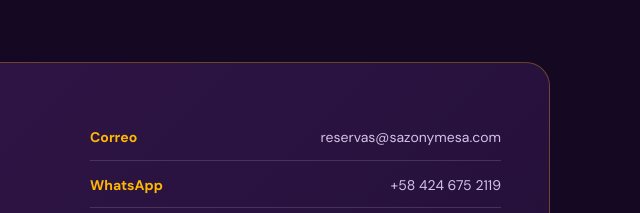
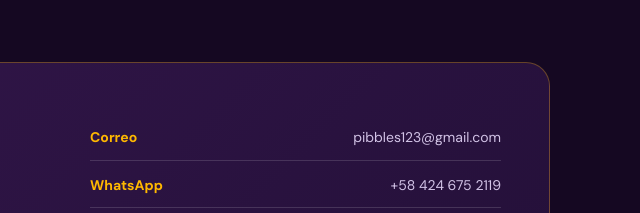
Before and after one commit to Pitagoras42/ElPibbleChef, a plain HTML site: page index.html in a window 1280 px wide. Shown: the part 4400-4613 px from the top of the page, 640-1280 px from the left. Drawn offline with Linux system fonts and the light colour scheme.

Commit message:
docs: cambio de correo

```diff
--- a/index.html
+++ b/index.html
@@ -280,7 +280,7 @@
                     </div>
                     <!-- Reemplaza estos datos por los reales -->
                     <ul class="contact-list">
-                        <li><b>Correo</b><span>reservas@sazonymesa.com</span></li>
+                        <li><b>Correo</b><span>pibbles123@gmail.com</span></li>
                         <li><b>WhatsApp</b><span>+58 424 675 2119</span></li>
                         <li><b>Instagram</b><span>@pibbles_food</span></li>
                     </ul>
```
